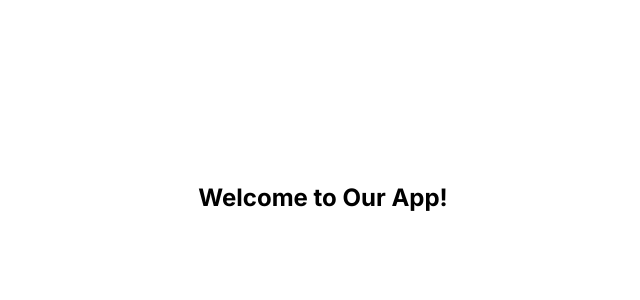
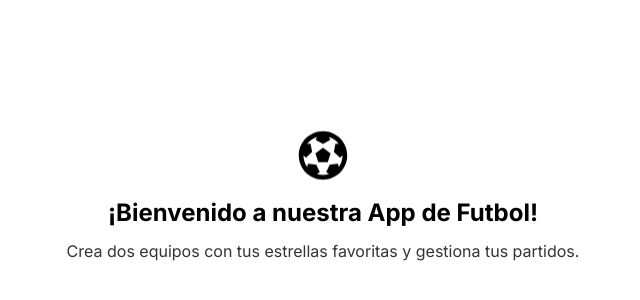
Before and after one commit to leandrofiadone/dream-match, a Next.js app: page / in a window 1280 px wide. Shown: the part 202-502 px from the top of the page, without its empty margins (317-957 px from the left). Built offline with nearby package versions, Linux system fonts and the light colour scheme.

Commit message:
landing page simple

```diff
--- a/package.json
+++ b/package.json
@@ -13,7 +13,8 @@
     "next": "14.2.5",
     "react": "^18",
     "react-dom": "^18",
-    "react-icons": "^5.2.1"
+    "react-icons": "^5.2.1",
+    "sass": "^1.77.8"
   },
   "devDependencies": {
     "@types/node": "^20",
--- a/src/app/pages/WelcomeOverLay.tsx
+++ b/src/app/pages/WelcomeOverLay.tsx
@@ -1,5 +1,7 @@
 // WelcomeOverlay.tsx
 import React from "react"
+import {FaFutbol} from "react-icons/fa"
+import "./WelcomeOverlay.scss"
 
 interface WelcomeOverlayProps {
   onClick: () => void
@@ -8,9 +10,17 @@ interface WelcomeOverlayProps {
 const WelcomeOverlay: React.FC<WelcomeOverlayProps> = ({onClick}) => {
   return (
     <div
-      className="fixed inset-0 bg-white flex items-center justify-center z-50 cursor-pointer"
+      className="welcome-overlay fixed inset-0 bg-white flex items-center justify-center z-50 cursor-pointer"
       onClick={onClick}>
-      <h1 className="text-2xl font-bold">Welcome to Our App!</h1>
+      <div className="overlay-content text-center">
+        <FaFutbol className="soccer-icon animate-bounce" size={50} />
+        <h1 className="text-2xl font-bold mt-4">
+          ¡Bienvenido a nuestra App de Futbol!
+        </h1>
+        <p className="mt-2 text-lg">
+          Crea dos equipos con tus estrellas favoritas y gestiona tus partidos.
+        </p>
+      </div>
     </div>
   )
 }
--- /dev/null
+++ b/src/app/pages/WelcomeOverlay.scss
@@ -0,0 +1,42 @@
+// WelcomeOverlay.scss
+
+@keyframes bounce {
+
+    0%,
+    20%,
+    50%,
+    80%,
+    100% {
+        transform: translateY(0);
+    }
+
+    40% {
+        transform: translateY(-20px);
+    }
+
+    60% {
+        transform: translateY(-10px);
+    }
+}
+
+.welcome-overlay {
+    .overlay-content {
+        display: flex;
+        flex-direction: column;
+        align-items: center;
+        justify-content: center;
+    }
+
+    .soccer-icon {
+        animation: bounce 2s infinite;
+    }
+
+    h1 {
+        font-size: 1.5rem;
+    }
+
+    p {
+        font-size: 1rem;
+        color: #333;
+    }
+}
```
Also changed, not shown: 1 other file (tests, documents, lock files or other folders).
